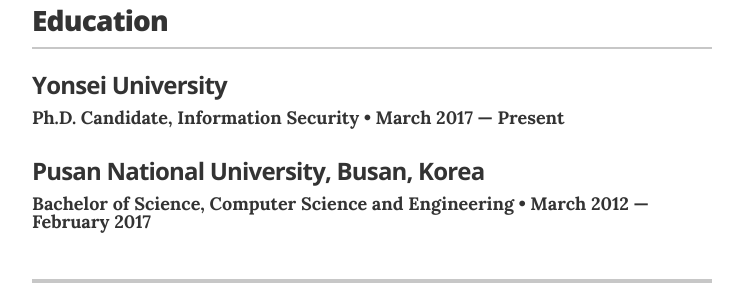
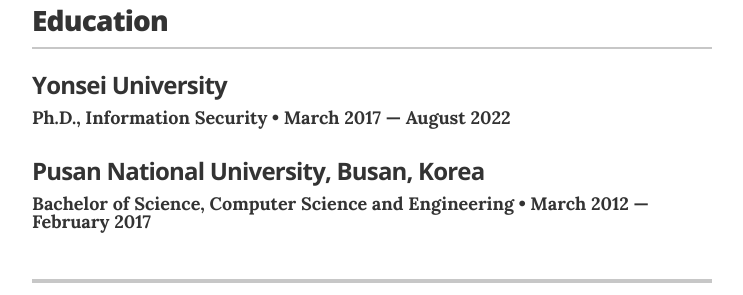
Before and after one commit to mingi/mingi.github.io, a Jekyll site: the page built from index.html, in a window 1280 px wide. Shown: the part 245-540 px from the top of the page, without its empty margins (268-1011 px from the left). Built offline with Jekyll 4.4.1, drawn with Linux system fonts in a browser that asks for light colours.

Commit message:
Update education.yml
update data

```diff
--- a/_data/education.yml
+++ b/_data/education.yml
@@ -1,7 +1,7 @@
 # Degree
-- degree: Ph.D. Candidate, Information Security
+- degree: Ph.D., Information Security
   uni: Yonsei University
-  year: March 2017 &mdash; Present
+  year: March 2017 &mdash; August 2022
 
 - degree: Bachelor of Science, Computer Science and Engineering
   uni: Pusan National University, Busan, Korea
```
